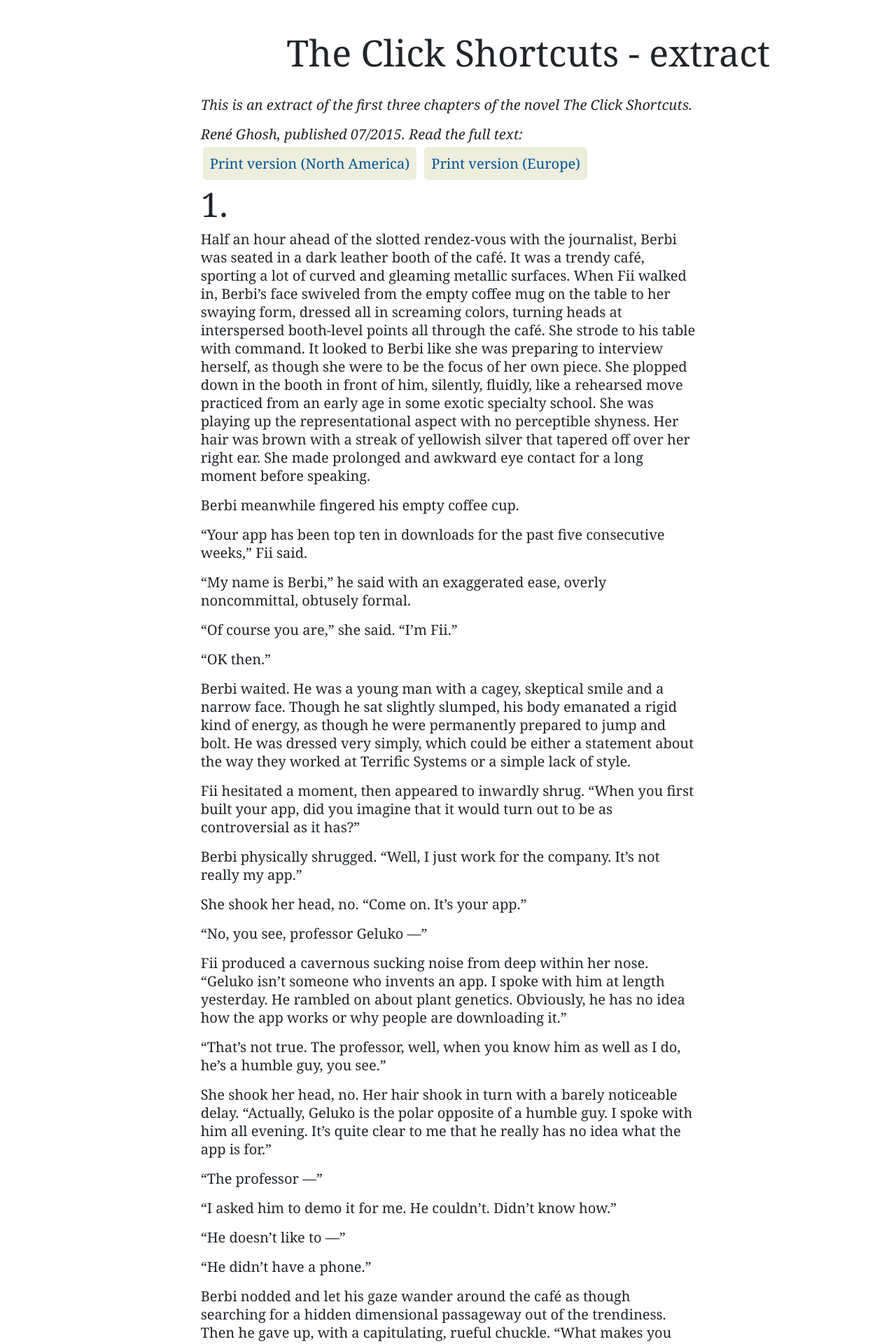
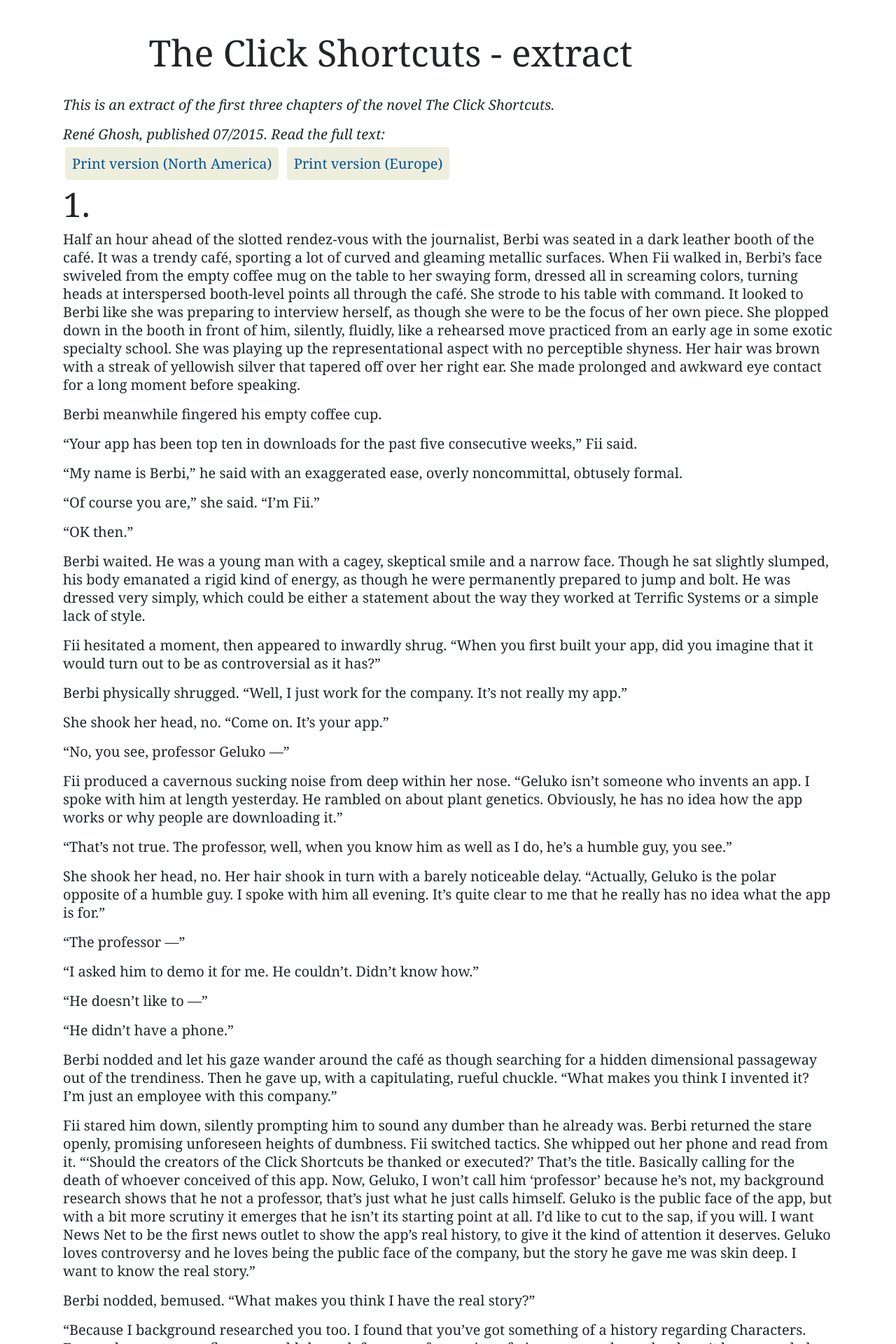
Before and after one commit to reneghosh/reneghosh.github.io, a Jekyll site: the page built from _extracts/clickshortcuts.md, in a window 1280 px wide. Shown: the top 1920 px of the page at 70% size. Built offline with Jekyll 4.4.1, drawn with Linux system fonts in a browser that asks for light colours.

Commit message:
Update extract.html

```diff
--- a/_layouts/extract.html
+++ b/_layouts/extract.html
@@ -13,8 +13,8 @@
         <meta name="author" content="René Ghosh">
     </head>
   <body>
-    <div id="main" class="container col-7">
+    <div id="main" class="container">
     	{{content | markdownify}}
-	</div>
+    </div>
   </body>
 </html>
```
